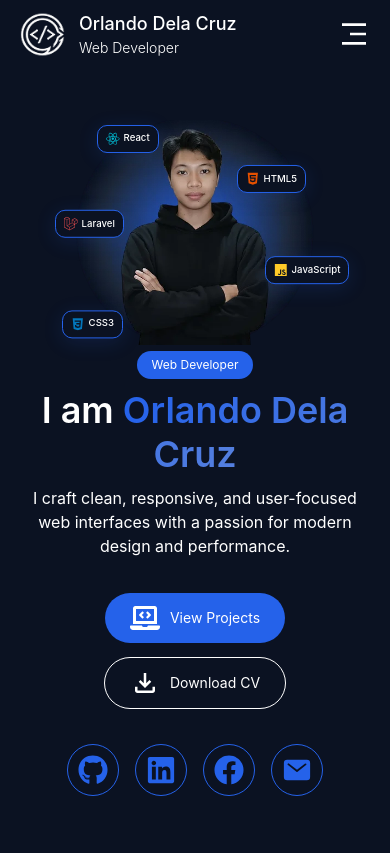
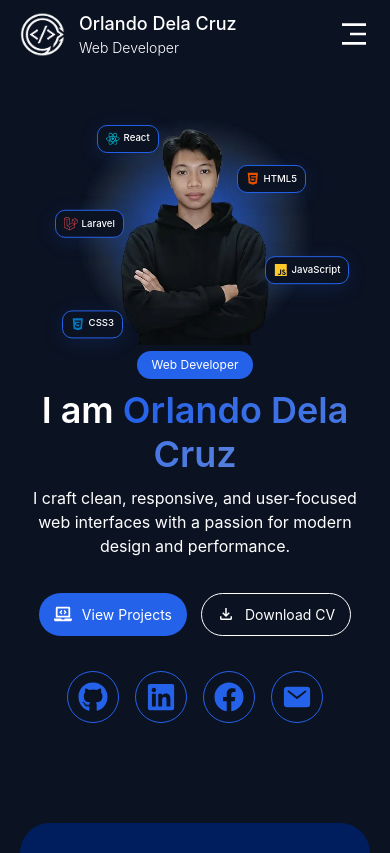
Before and after one commit to orlando-delacruz/portfolio, a React (Vite) app: page / in a window 390 px wide. Shown: the top 853 px of the page. Built offline with nearby package versions, Linux system fonts and the light colour scheme; a web font is replaced by a local one.

Commit message:
enhance: ui responsiveness of hero section action buttons in homepage

```diff
--- a/src/components/CallToAction/CallToAction.jsx
+++ b/src/components/CallToAction/CallToAction.jsx
@@ -16,7 +16,7 @@ const CallToAction = () => {
   }, [image.img]);
 
   return (
-    <S.CtaWrapper aria-labelledby="cta-title">
+    <S.CtaWrapper id="call-to-action" aria-labelledby="cta-title">
       <S.CtaContent>
         <S.CtaDetails>
           <S.Title id="cta-title">{title}</S.Title>
--- a/src/data/footer.js
+++ b/src/data/footer.js
@@ -50,7 +50,7 @@ const footerData = {
   contactLinks: [
     { id: "contact-location", href: "https://maps.google.com/?q=San+Antonio+Quezon+Philippines", icon: FaLocationDot, label: "Brgy. Bagong Niing, San Antonio, Quezon" },
     { id: "contact-phone", href: "tel:+639095984478", icon: FaPhone, label: "09095984478" },
-    { id: "contact-mail", href: "mailto:delacruzorlando776@gmail.com", icon: IoIosMail, label: "delacruzorlando776@gmail.com" },
+    { id: "contact-mail", href: "mailto:orlando.delacruz.dev@gmail.com", icon: IoIosMail, label: "orlando.delacruz.dev@gmail" },
   ],
 };
 
--- a/src/data/navbar.js
+++ b/src/data/navbar.js
@@ -7,7 +7,7 @@ const navbarData = {
 
     actionButton: {
         label: "Get In Touch",
-        href: "contacts",
+        href: "#call-to-action",
     },
 
     navlinks: [
--- a/src/data/pages/Home/heroData.js
+++ b/src/data/pages/Home/heroData.js
@@ -26,9 +26,9 @@ const heroData = {
 
   socialLinks: [
     { id: "github", icon: FaGithub, link: "https://github.com/orlandostack", label: "Visit my Github" },
-    { id: "linkedin", icon: FaLinkedin, link: "#", label: "Visit my LinkedIn" },
-    { id: "facebook", icon: FaFacebook, link: "#", label: "Visit my Facebook" },
-    { id: "gmail", icon: IoMail, link: "#", label: "Send me an Email" },
+    { id: "linkedin", icon: FaLinkedin, link: "https://www.linkedin.com/in/orlando-jr-dela-cruz-127998273/", label: "Visit my LinkedIn" },
+    { id: "facebook", icon: FaFacebook, link: "https://web.facebook.com/orlando.arcangel/", label: "Visit my Facebook" },
+    { id: "gmail", icon: IoMail, link: "mailto:orlando.delacruz.dev@gmail.com", label: "Send me an Email" },
   ],
 
   skills: [
--- a/src/features/Home/HeroSection/HeroSection.styled.js
+++ b/src/features/Home/HeroSection/HeroSection.styled.js
@@ -91,7 +91,7 @@ export const SubTitle = styled.p`
 export const ActionButtons = styled.div`
   display: flex;
   gap: 24px;
-  flex-wrap: wrap;
+  flex-wrap: nowrap;
 
   @media ${theme.media.mobile} {
     gap: 14px;
@@ -122,7 +122,11 @@ export const PrimaryButton = styled(Link)`
 
   @media ${theme.media.mobile} {
     font-size: ${theme.typography.size.sm};
-    padding: 10px 25px;
+    padding: 10px 15px;
+
+    svg {
+    font-size: ${theme.typography.size.md};
+  }
   }
 `;
 
@@ -153,7 +157,11 @@ export const SecondaryButton = styled(Link)`
 
   @media ${theme.media.mobile} {
     font-size: ${theme.typography.size.sm};
-    padding: 10px 25px;
+    padding: 10px 15px;
+
+    svg {
+    font-size: ${theme.typography.size.md};
+  }
   }
 `;
 
```
